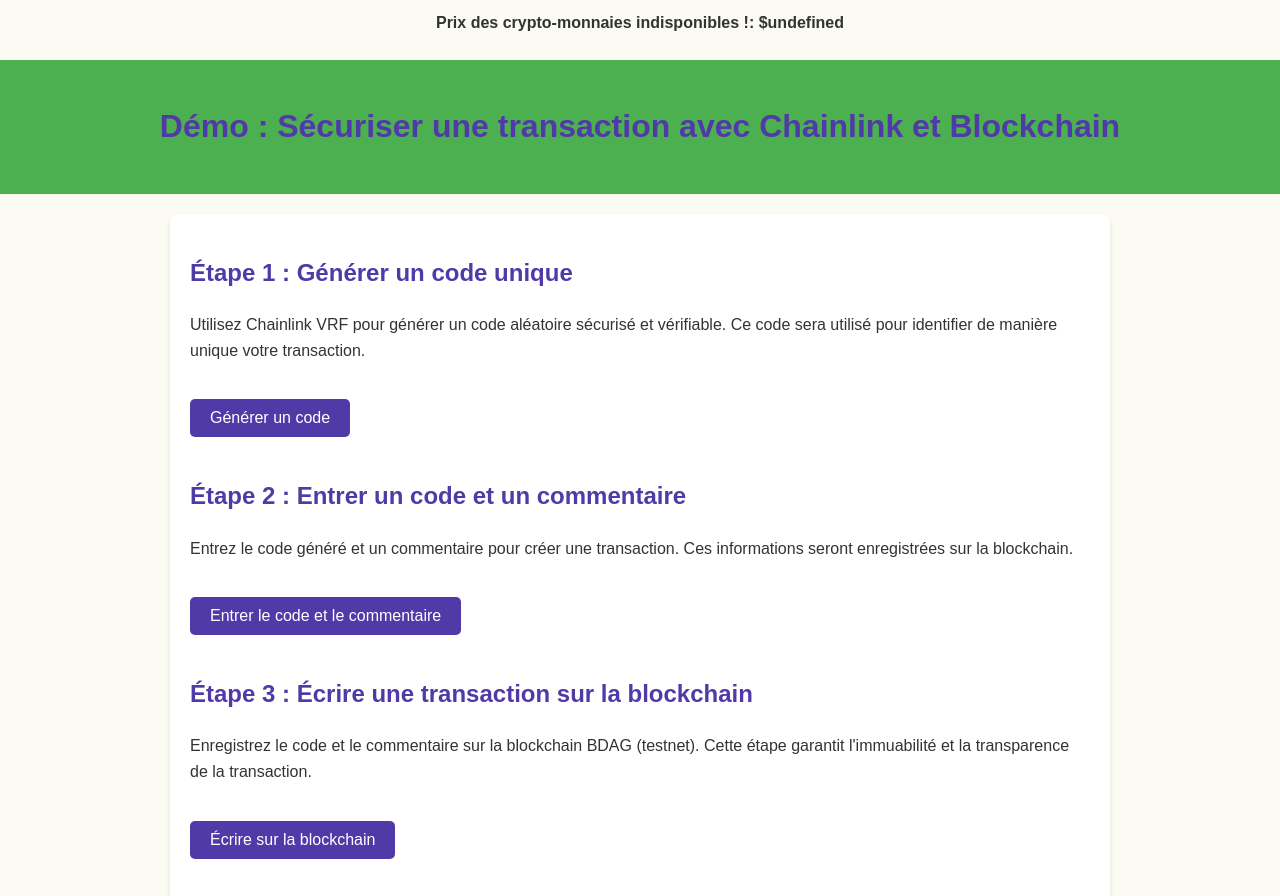
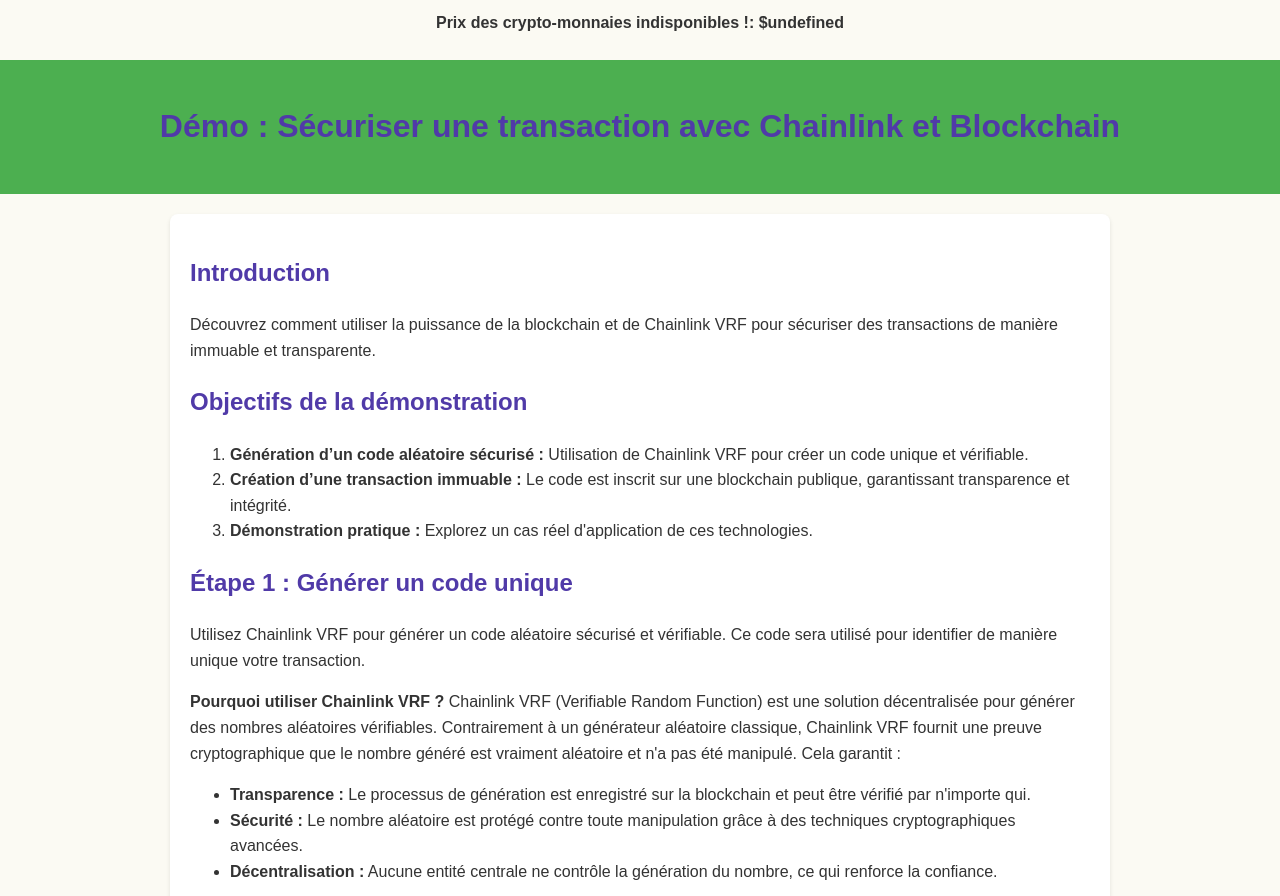
Before and after one commit to akunnen60/cryptoprices, a plain HTML site: page index.html in a window 1280 px wide. Shown: the top 896 px of the page. Drawn offline with Linux system fonts and the light colour scheme; no server answers.

Commit message:
Update index.html
bug fix

```diff
--- a/index.html
+++ b/index.html
@@ -90,11 +90,34 @@
         <h1>Démo : Sécuriser une transaction avec Chainlink et Blockchain</h1>
     </header>
     <div class="container">
+        <!-- Introduction -->
+        <h2>Introduction</h2>
+        <p>
+            Découvrez comment utiliser la puissance de la blockchain et de Chainlink VRF pour
+            sécuriser des transactions de manière immuable et transparente.
+        </p>
+
+        <!-- Objectifs de la démonstration -->
+        <h2>Objectifs de la démonstration</h2>
+        <ol>
+            <li><strong>Génération d’un code aléatoire sécurisé :</strong> Utilisation de Chainlink VRF pour créer un code unique et vérifiable.</li>
+            <li><strong>Création d’une transaction immuable :</strong> Le code est inscrit sur une blockchain publique, garantissant transparence et intégrité.</li>
+            <li><strong>Démonstration pratique :</strong> Explorez un cas réel d'application de ces technologies.</li>
+        </ol>
+
         <!-- Étape 1 : Générer un code unique avec Chainlink VRF -->
         <h2>Étape 1 : Générer un code unique</h2>
         <p>
             Utilisez Chainlink VRF pour générer un code aléatoire sécurisé et vérifiable. Ce code sera utilisé pour identifier de manière unique votre transaction.
         </p>
+        <p>
+            <strong>Pourquoi utiliser Chainlink VRF ?</strong> Chainlink VRF (Verifiable Random Function) est une solution décentralisée pour générer des nombres aléatoires vérifiables. Contrairement à un générateur aléatoire classique, Chainlink VRF fournit une preuve cryptographique que le nombre généré est vraiment aléatoire et n'a pas été manipulé. Cela garantit :
+        </p>
+        <ul>
+            <li><strong>Transparence :</strong> Le processus de génération est enregistré sur la blockchain et peut être vérifié par n'importe qui.</li>
+            <li><strong>Sécurité :</strong> Le nombre aléatoire est protégé contre toute manipulation grâce à des techniques cryptographiques avancées.</li>
+            <li><strong>Décentralisation :</strong> Aucune entité centrale ne contrôle la génération du nombre, ce qui renforce la confiance.</li>
+        </ul>
         <button onclick="generateRandomCode()">Générer un code</button>
         <div id="code-display" class="code-display">Votre code généré apparaîtra ici...</div>
 
@@ -123,6 +146,21 @@
         </p>
         <button onclick="showTransactionLink()">Voir la transaction</button>
         <div id="transaction-link" style="margin-top: 20px;"></div>
+
+        <!-- Pourquoi ce projet est important ? -->
+        <h2>Pourquoi ce projet est important ?</h2>
+        <p>
+            La blockchain offre une solution pour sécuriser les transactions, garantir leur immuabilité, et créer des systèmes transparents.
+            Ce projet démontre comment combiner les technologies de Chainlink et des blockchains pour répondre à des besoins variés.
+        </p>
+
+        <!-- Technologies utilisées -->
+        <h2>Technologies utilisées</h2>
+        <ul>
+            <li><strong>Chainlink VRF :</strong> Génération de codes aléatoires sécurisés et vérifiables.</li>
+            <li><strong>Blockchain publique :</strong> Inscription des transactions sur une blockchain comme Polygon ou Ethereum.</li>
+            <li><strong>AWS :</strong> Hébergement sécurisé de cette démonstration en ligne.</li>
+        </ul>
     </div>
 
     <footer>
```
